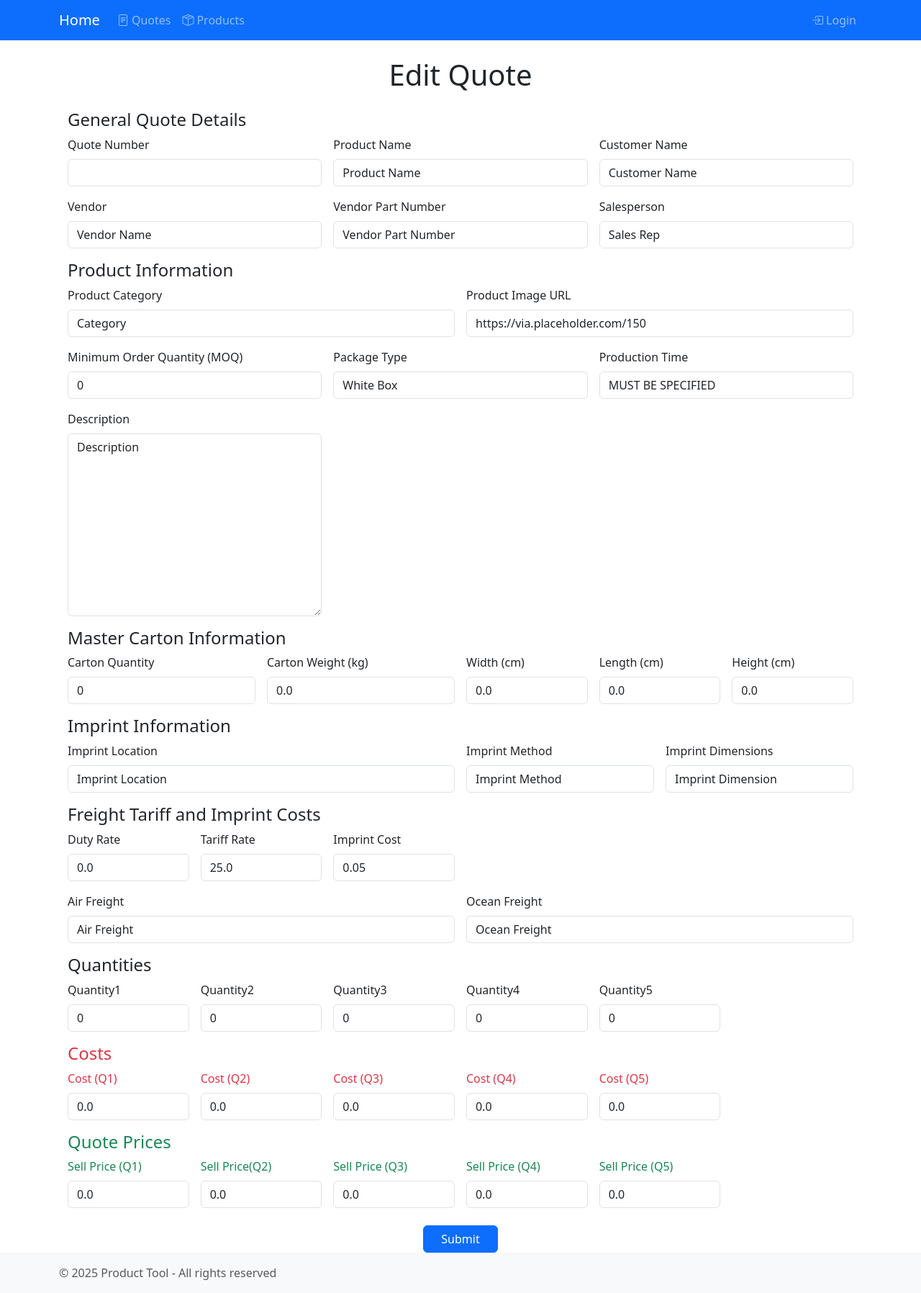
After one commit to alexkharrod/django_ptool, a Django app: template quotes/templates/edit_quote.html in a window 1280 px wide. The commit adds this page. Shown: the whole page at 72% size. Run offline with Django 4.2, Linux system fonts and the light colour scheme; the template is opened without the code that fills it: values that come from a table or form of the project are taken from there, others are empty; some libraries are stand-ins or nearby versions.

Commit message:
Add edit quote and view quote

```diff
--- /dev/null
+++ b/quotes/templates/edit_quote.html
@@ -0,0 +1,235 @@
+{% extends "base.html" %}
+{% load widget_tweaks %}
+
+{% block content %}
+<div class="container mt-4">
+    <h1 class="mb-4 text-center">Edit Quote</h1>
+    <form method="post" class="needs-validation" novalidate>
+        {% csrf_token %}
+
+        <!-- Section 1: General Quote Details -->
+        <h4>General Quote Details</h4>
+        <div class="row g-3 mb-3">
+            <div class="col-md-4">
+                <label for="id_quote_num" class="form-label">Quote Number</label>
+                {{ form.quote_num|add_class:"form-control" }}
+            </div>
+            <div class="col-md-4">
+                <label for="id_name" class="form-label">Product Name</label>
+                {{ form.name|add_class:"form-control" }}
+            </div>
+            <div class="col-md-4">
+                <label for="id_customer_name" class="form-label">Customer Name</label>
+                {{ form.customer_name|add_class:"form-control" }}
+            </div>
+        </div>
+        <div class="row g-3 mb-3">
+            <div class="col-md-4">
+                <label for="id_vendor" class="form-label">Vendor</label>
+                {{ form.vendor|add_class:"form-control" }}
+            </div>
+            <div class="col-md-4">
+                <label for="id_vendor_part_number" class="form-label">Vendor Part Number</label>
+                {{ form.vendor_part_number|add_class:"form-control" }}
+            </div>
+            <div class="col-md-4">
+                <label for="id_sales_rep" class="form-label">Salesperson</label>
+                {{ form.sales_rep|add_class:"form-control" }}
+            </div>
+        </div>
+
+        <!-- Section 2: Product Information -->
+        <h4>Product Information</h4>
+        <div class="row g-3 mb-3">
+            <div class="col-md-6">
+                <label for="id_category" class="form-label">Product Category</label>
+                {{ form.category|add_class:"form-control" }}
+            </div>
+            <div class="col-md-6">
+                <label for="id_image_url" class="form-label">Product Image URL</label>
+                {{ form.image_url|add_class:"form-control" }}
+            </div>
+        </div>
+        <div class="row g-3 mb-3">
+            <div class="col-md-4">
+                <label for="id_moq" class="form-label">Minimum Order Quantity (MOQ)</label>
+                {{ form.moq|add_class:"form-control" }}
+            </div>
+            <div class="col-md-4">
+                <label for="id_package" class="form-label">Package Type</label>
+                {{ form.package|add_class:"form-control" }}
+            </div>
+            <div class="col-md-4">
+                <label for="id_production_time" class="form-label">Production Time</label>
+                {{ form.production_time|add_class:"form-control" }}
+            </div>
+            <div class="col-md-4">
+                <label for="id_description" class="form-label">Description</label>
+                {{ form.description|add_class:"form-control" }}
+            </div>
+        </div>
+
+        <!-- Section 3: Master Carton Information -->
+        <h4>Master Carton Information</h4>
+        <div class="row g-3 mb-3">
+            <div class="col-md-3">
+                <label for="id_carton_qty" class="form-label">Carton Quantity</label>
+                {{ form.carton_qty|add_class:"form-control" }}
+            </div>
+            <div class="col-md-3">
+                <label for="id_carton_weight" class="form-label">Carton Weight (kg)</label>
+                {{ form.carton_weight|add_class:"form-control" }}
+            </div>
+            <div class="col-md-2">
+                <label for="id_carton_width" class="form-label">Width (cm)</label>
+                {{ form.carton_width|add_class:"form-control" }}
+            </div>
+            <div class="col-md-2">
+                <label for="id_carton_length" class="form-label">Length (cm)</label>
+                {{ form.carton_length|add_class:"form-control" }}
+            </div>
+            <div class="col-md-2">
+                <label for="id_carton_height" class="form-label">Height (cm)</label>
+                {{ form.carton_height|add_class:"form-control" }}
+            </div>
+        </div>
+
+        <!-- Section 4: Imprint Information -->
+        <h4>Imprint Information</h4>
+        <div class="row g-3 mb-3">
+            <div class="col-md-6">
+                <label for="id_imprint_location" class="form-label">Imprint Location</label>
+                {{ form.imprint_location|add_class:"form-control" }}
+            </div>
+            <div class="col-md-3">
+                <label for="id_imprint_method" class="form-label">Imprint Method</label>
+                {{ form.imprint_method|add_class:"form-control" }}
+            </div>
+            <div class="col-md-3">
+                <label for="id_imprint_dimension" class="form-label">Imprint Dimensions</label>
+                {{ form.imprint_dimension|add_class:"form-control" }}
+            </div>
+        </div>
+
+        <!-- Section 5: Freight, Tariff and Imprintn -->
+        <h4>Freight Tariff and Imprint Costs</h4>
+        <div class="row g-3 mb-3">
+            <div class="col-md-2">
+                <label for="id_duty_percent" class="form-label">Duty Rate</label>
+                {{ form.duty_percent|add_class:"form-control" }}
+            </div>
+            <div class="col-md-2">
+                <label for="id_tariff_percent" class="form-label">Tariff Rate</label>
+                {{ form.tariff_percent|add_class:"form-control" }}
+            </div>
+
+            <div class="col-md-2">
+                <label for="id_imprint_cost" class="form-label">Imprint Cost</label>
+                {{ form.imprint_cost|add_class:"form-control" }}
+            </div>
+        </div>
+        <div class="row g-3 mb-3">
+            <div class="col-md-6">
+                <label for="id_air_freight" class="form-label">Air Freight</label>
+                {{ form.air_freight|add_class:"form-control" }}
+            </div>
+
+            <div class="col-md-6">
+                <label for="id_ocean_freight" class="form-label">Ocean Freight</label>
+                {{ form.ocean_freight|add_class:"form-control" }}
+            </div>
+        </div>
+
+       <!-- Section 5A: Quantities Information -->
+        <h4>Quantities</h4>
+        <div class="row g-3 mb-3">
+            <div class="col-md-2">
+                <label for="id_quantity1" class="form-label">Quantity1</label>
+                {{ form.quantity1|add_class:"form-control" }}
+            </div>
+
+            <div class="col-md-2">
+                <label for="id_quantity2" class="form-label">Quantity2</label>
+                {{ form.quantity2|add_class:"form-control" }}
+            </div>
+
+            <div class="col-md-2">
+                <label for="id_quantity3" class="form-label">Quantity3</label>
+                {{ form.quantity3|add_class:"form-control" }}
+            </div>
+
+            <div class="col-md-2">
+                <label for="id_quantity4" class="form-label">Quantity4</label>
+                {{ form.quantity4|add_class:"form-control" }}
+            </div>
+
+            <div class="col-md-2">
+                <label for="id_quantity5" class="form-label">Quantity5</label>
+                {{ form.quantity5|add_class:"form-control" }}
+            </div>
+        </div>
+
+        <!-- Section 5A: Cost Information -->
+        <h4 class="text-danger">Costs</h4>
+        <div class="row g-3 mb-3" "text-danger">
+            <div class="col-md-2">
+                <label for="id_qty1_cost" class="form-label text-danger">Cost (Q1)</label>
+                {{ form.qty1_cost|add_class:"form-control" }}
+            </div>
+            <div class="col-md-2">
+                <label for="id_qty2_cost" class="form-label text-danger">Cost (Q2)</label>
+                {{ form.qty2_cost|add_class:"form-control" }}
+            </div>
+
+            <div class="col-md-2">
+                <label for="id_qty3_cost" class="form-label text-danger">Cost (Q3)</label>
+                {{ form.qty3_cost|add_class:"form-control" }}
+            </div>
+
+            <div class="col-md-2">
+                <label for="id_qty4_cost" class="form-label text-danger">Cost (Q4)</label>
+                {{ form.qty4_cost|add_class:"form-control" }}
+            </div>
+
+            <div class="col-md-2">
+                <label for="id_qty5_cost" class="form-label text-danger">Cost (Q5)</label>
+                {{ form.qty5_cost|add_class:"form-control" }}
+            </div>
+        </div>
+
+        <!-- Section 5B: Quote Prices -->
+        <h4 class="text-success">Quote Prices</h4>
+        <div class="row g-3 mb-3">
+            <div class="col-md-2">
+                <label for="id_qty1_price" class="form-label text-success">Sell Price (Q1)</label>
+                {{ form.qty1_price|add_class:"form-control" }}
+            </div>
+
+            <div class="col-md-2">
+                <label for="id_qty2_price" class="form-label text-success">Sell Price(Q2)</label>
+                {{ form.qty2_price|add_class:"form-control" }}
+            </div>
+
+            <div class="col-md-2">
+                <label for="id_qty3_price" class="form-label text-success">Sell Price (Q3)</label>
+                {{ form.qty3_price|add_class:"form-control" }}
+            </div>
+
+            <div class="col-md-2">
+                <label for="id_qty4_price" class="form-label text-success">Sell Price (Q4)</label>
+                {{ form.qty4_price|add_class:"form-control" }}
+            </div>
+
+            <div class="col-md-2">
+                <label for="id_qty5_price" class="form-label text-success">Sell Price (Q5)</label>
+                {{ form.qty5_price|add_class:"form-control" }}
+            </div>
+        </div>
+
+        <!-- Submit Button -->
+        <div class="text-center mt-4">
+            <button type="submit" class="btn btn-primary px-4">Submit</button>
+        </div>
+    </form>
+</div>
+{% endblock %}
--- a/quotes/urls.py
+++ b/quotes/urls.py
@@ -8,5 +8,6 @@ urlpatterns = [
     path("create-quote/", views.create_quote, name="create_quote"),
     path("quotes/", views.quotes, name="quotes"),
     path("view-quote/<int:pk>/", views.view_quote, name="view_quote"),
-    path('quote/<int:quote_id>/pdf/', views.quote_pdf, name='quote_pdf'),
+    path("quote/<int:quote_id>/pdf/", views.quote_pdf, name="quote_pdf"),
+    path("edit-quote/<int:pk>/", views.edit_quote, name="edit_quote"),
 ]
```
Also changed, not shown: quotes/templates/quotes.html (+11 -0 lines), quotes/views.py (+12 -1 lines).
